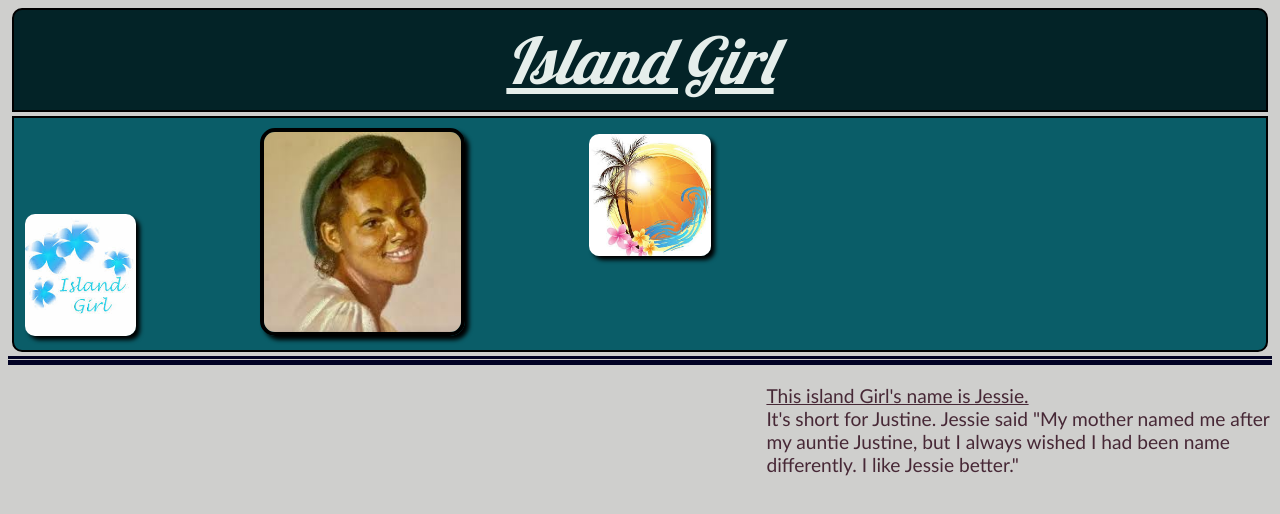
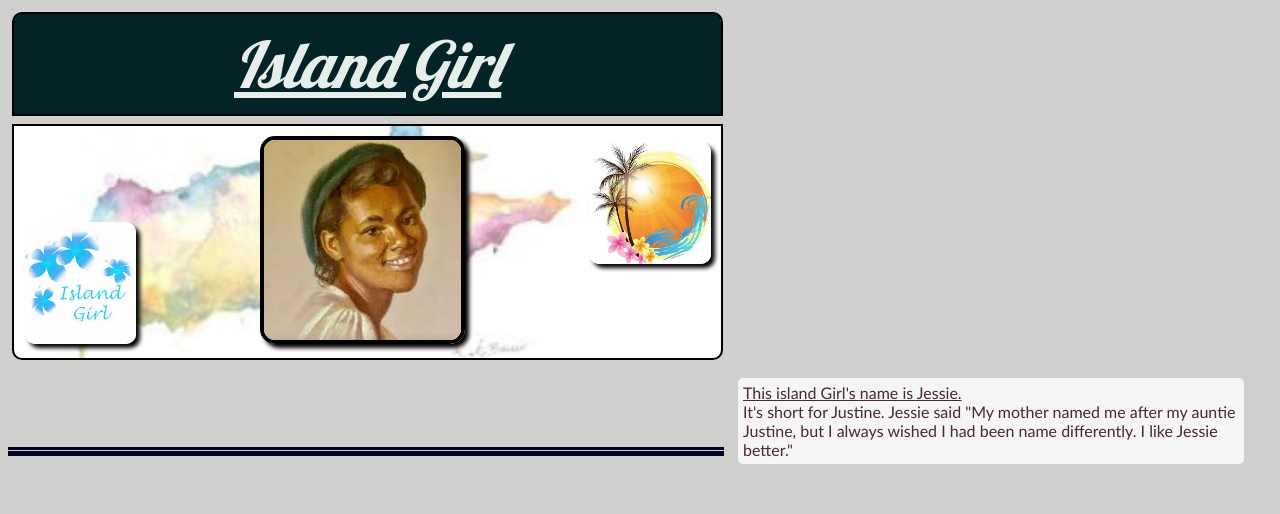
Before and after one commit to DannaCb5/wk1, a plain HTML site: page island girl/Island Girl.html in a window 1280 px wide. Drawn offline with Linux system fonts and the light colour scheme; a web font is replaced by a local one.

Commit message:
Island Girl

```diff
--- a/island girl/IG.css
+++ b/island girl/IG.css
@@ -3,30 +3,43 @@ HTML{background-color: #CFCFCD;}
 h1  {
   color: #e5eeeb;
   background-color: rgb(3, 35, 39);
-  padding: 10px;
   border-radius: 10px 10px 0px 0px;
+  padding: 10px 220px;
   border: solid #000000 2px;
+  display: inline-block;
   margin: 4px;
   font: italic 4rem 'Lobster', cursive;
   text-align: center;
 }
 header {
-  background-color: rgb(10, 93, 104);
+  background-color: white;
+  position: relative;
   padding: 10px;
-  border-radius: 0px 0px 10px 10px;
   border: solid #000000 2px;
   margin: 4px;
-  /* width: 43rem; */
+ overflow: hidden;
+ border-radius: 0px 0px 10px 10px;
 }
-p {
-  color: #472836;
-  font-family: calibri;
-  font-size: 120%;
-  text-align: center;
+.background img {
+  position: absolute;
+  top: -50%;
+  opacity: 0.5;
+  width: 80%;
+
+}
+.underline {
+  display: inline-block;
+  height: 1px;
+  padding: 0px 358px;
+  border-top: solid rgb(2, 2, 36) 3px;
+  border-bottom: solid rgb(2, 2, 36) 5px;
 }
 .title-graphics {
-  display: block;
+  display: inline-block;
   margin: 4px;
+}
+.headerImages img {
+  position: relative;
 }
 .Island-Girl-Graphic {
   display: inline-block;
@@ -50,17 +63,21 @@ p {
   height: 122px;
   margin: 0px 0px 80px 120px;
 }
-.underline {
-  display: block;
-  height: 1px;
-  border-top: solid rgb(2, 2, 36) 3px;
-  border-bottom: solid rgb(2, 2, 36) 5px;
+p {
+  color: #472836;
+  background-color:  whitesmoke;
+  border-radius: 5px;
+  font-family: calibri;
+  display: inline-block;
+  margin: 10px;
+  font-size: 100%;
+  text-align: center;
 }
 .childhood {
-  display: inline-block;
-  text-align: left;
-  height: 5px;
+  height: auto;
+  padding:5px;
   box-sizing: border-box;
   width: 40%;
-  float: right;
+  text-align: left;
+  float: left 200px;
 }
--- a/island girl/Island Girl.html
+++ b/island girl/Island Girl.html
@@ -6,20 +6,25 @@
         <link rel="stylesheet" href="IG.css"> <!-- pointing to css file -->
 </head>
     <body>
-        <h1><u>Island Girl</u></h1> <!-- Title --><div>
-            <header class="title-graphics">    <!-- Adding Pictures to the title.-->
+        <h1><u>Island Girl</u></h1> <!-- Title -->
+        <header class="title-graphics">    <!-- Adding
+            Pictures to -->
+            <div
+            class="background">
+                <img src="St Croix Watercolor.jpg" alt="">
+            </div>
+            <div class="headerImages" >
                 <img class="Island-Girl-Graphic" src="Island Girl Graphic.jpg">
                 <img class="Island-Girl-Teen" src="Island Girl Teen.jpg">
                 <img class="Sunny-Palm-Trees-Graphic" src="Sunny Palm Trees Graphic.jpg">
-        </div>
-        <div class="underline">
-            <p> </p>
-
-        </div>
+            </div>
+        </header>
+            <div class="underline">
+            </div>
 
         <p class="childhood">
             <u>This island Girl's name is Jessie.</u><br>It's short for Justine.  Jessie said "My mother named me after my auntie Justine, but I always wished I had been name differently. I like Jessie better."</p>
-        </header>
-        </p>
-        </body>
-        </html>
+
+
+    </body>
+</html>
```
